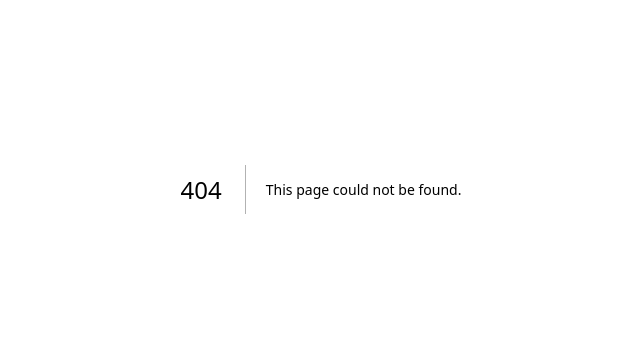
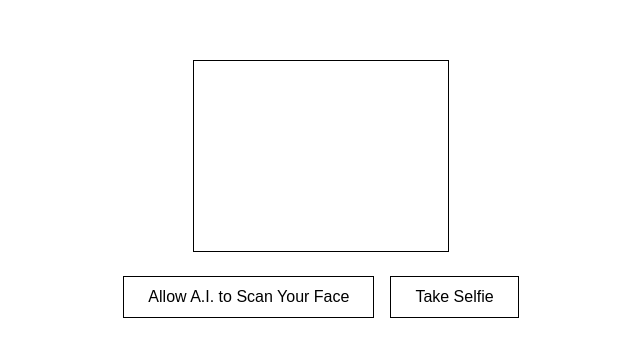
Before and after one commit to AngelMonoestereo/skinstric, a Next.js app: page /upload in a window 1280 px wide. Before the commit this address had no page. Shown: the part 211-568 px from the top of the page, without its empty margins (319-959 px from the left). Built offline with nearby package versions, Linux system fonts and the light colour scheme.

Commit message:
feat: Phase 3 Part 1 – camera permission UI and selfie capture logic

```diff
--- /dev/null
+++ b/app/upload/page.tsx
@@ -0,0 +1,92 @@
+'use client'
+
+import { useState, useRef } from 'react'
+import { useRouter } from 'next/navigation'
+
+export default function UploadPage() {
+  const router = useRouter()
+  const [loading, setLoading] = useState(false)
+  const [error, setError] = useState<string | null>(null)
+  const videoRef = useRef<HTMLVideoElement>(null)
+  const canvasRef = useRef<HTMLCanvasElement>(null)
+
+  const startCamera = async () => {
+    try {
+      const stream = await navigator.mediaDevices.getUserMedia({ video: true })
+      if (videoRef.current) {
+        videoRef.current.srcObject = stream
+        await videoRef.current.play()
+      }
+    } catch {
+      setError('Camera access denied or unavailable.')
+    }
+  }
+
+  const takeSelfie = async () => {
+    if (!videoRef.current || !canvasRef.current) return
+    const ctx = canvasRef.current.getContext('2d')
+    if (!ctx) return
+
+    ctx.drawImage(
+      videoRef.current,
+      0,
+      0,
+      canvasRef.current.width,
+      canvasRef.current.height
+    )
+    const base64 = canvasRef.current.toDataURL('image/png')
+
+    setLoading(true)
+    try {
+      const res = await fetch(
+        'https://us-central1-frontend-simplified.cloudfunctions.net/skinstricPhaseTwo',
+        {
+          method: 'POST',
+          headers: { 'Content-Type': 'application/json' },
+          body: JSON.stringify({ Image: base64 }),
+        }
+      )
+      const data = await res.json()
+      localStorage.setItem('phase2-data', JSON.stringify(data))
+      router.push('/analysis')
+    } catch {
+      setError('Upload failed. Try again.')
+    } finally {
+      setLoading(false)
+    }
+  }
+
+  return (
+    <main className="min-h-screen flex flex-col items-center justify-center bg-white text-black">
+      <div className="flex flex-col items-center gap-6">
+        {error && <p className="text-red-500 text-sm">{error}</p>}
+        <video
+          ref={videoRef}
+          className="w-64 h-48 border"
+          autoPlay
+          muted
+          playsInline
+        />
+        <canvas ref={canvasRef} width={320} height={240} className="hidden" />
+        {!loading ? (
+          <div className="flex gap-4">
+            <button
+              onClick={startCamera}
+              className="border px-6 py-2 hover:bg-black hover:text-white transition"
+            >
+              Allow A.I. to Scan Your Face
+            </button>
+            <button
+              onClick={takeSelfie}
+              className="border px-6 py-2 hover:bg-black hover:text-white transition"
+            >
+              Take Selfie
+            </button>
+          </div>
+        ) : (
+          <p className="animate-pulse">Preparing your analysis…</p>
+        )}
+      </div>
+    </main>
+  )
+}
```
